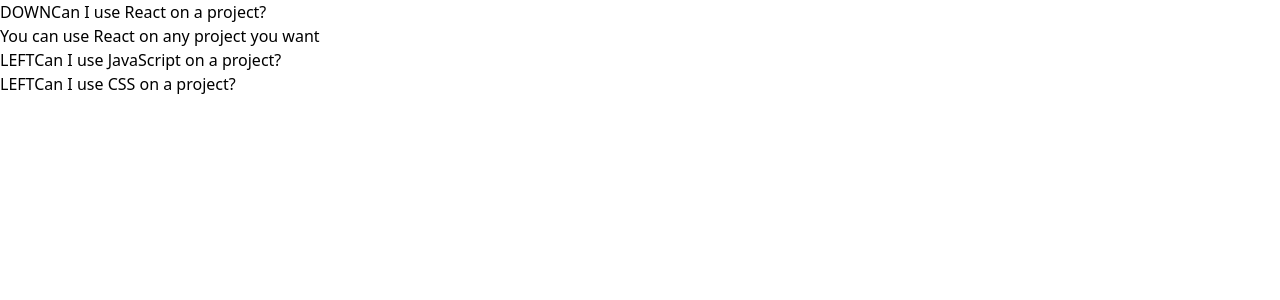
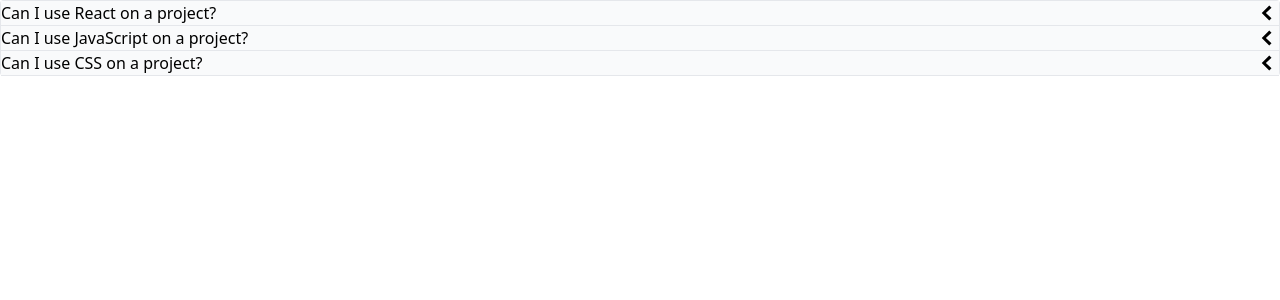
Before and after one commit to RozaliiaRusskikh/components, a React (Create React App) app: page / in a window 1280 px wide. Shown: the top 300 px of the page. Built offline with nearby package versions, Linux system fonts and the light colour scheme.

Commit message:
Accordion

```diff
--- a/src/components/Accordion.js
+++ b/src/components/Accordion.js
@@ -1,32 +1,41 @@
 import { useState } from "react";
+import { GoChevronDown, GoChevronLeft } from 'react-icons/go'
 
 function Accordion({ items }) {
 
-    const [expandedIndex, setExpandedIndex] = useState(0);
+    const [expandedIndex, setExpandedIndex] = useState(-1);
 
     const handleClick = (nextIndex) => {
-        setExpandedIndex(nextIndex)
+
+        setExpandedIndex((currentExpandedIndex) => {
+            if (currentExpandedIndex === nextIndex) {
+                return -1;
+            }
+            else {
+                return nextIndex
+            }
+        })
     }
 
     const renderedItems = items.map((item, index) => {
 
         const isExpanded = index === expandedIndex;
 
-        const icon = <span>
-            {isExpanded ? 'DOWN' : 'LEFT'}
+        const icon = <span className="text-2xl">
+            {isExpanded ? <GoChevronDown /> : <GoChevronLeft />}
         </span>
 
         return (
             <div key={item.id}>
-                <div onClick={() => handleClick(index)}>
+                <div className='flex justify-between sp-3 bg-gray-50 border-b items-center cursor-pointer' onClick={() => handleClick(index)}>
+                    {item.label}
                     {icon}
-                    {item.label}
                 </div>
-                {isExpanded && <div>{item.content}</div>}
+                {isExpanded && <div className="border=b p-5">{item.content}</div>}
             </div>
         );
     });
-    return <div>{renderedItems}</div>
+    return <div className="border-x border-t rounded">{renderedItems}</div>
 }
 
 export default Accordion;
```
